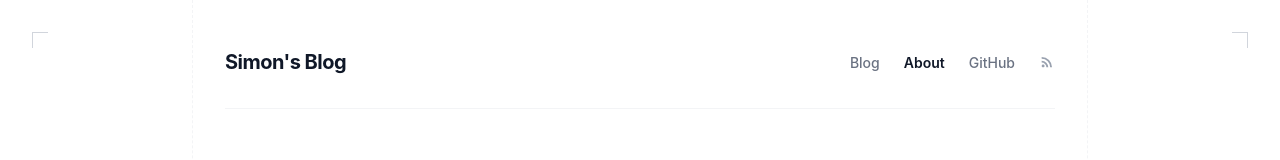
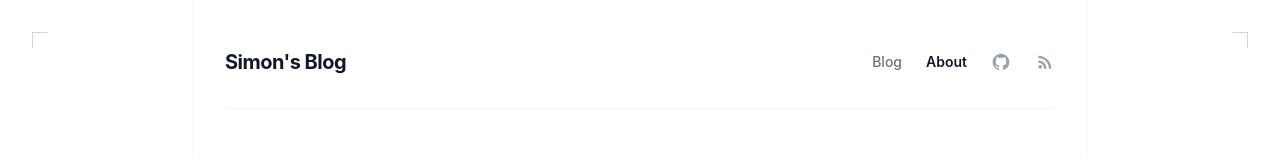
Before and after one commit to SimonLeclere/simons-notion-blog, a Next.js app: page /about in a window 1280 px wide. Shown: the top 160 px of the page. Built offline with nearby package versions, Linux system fonts and the light colour scheme.

Commit message:
feat: add GitHub link to navigation and improve link handling

```diff
--- a/src/components/nav.tsx
+++ b/src/components/nav.tsx
@@ -8,7 +8,6 @@ import { clsx } from 'clsx'
 const navItems = [
   { label: 'Blog', path: '/blog' },
   { label: 'About', path: '/about' },
-  { label: 'GitHub', path: 'https://github.com/SimonLeclere/simons-notion-blog', external: true },
 ]
 
 export default function Nav() {
@@ -48,11 +47,9 @@ export default function Nav() {
           {navItems.map((item) => {
             const isActive = pathname === item.path || (item.path !== '/' && pathname.startsWith(item.path))
             return (
-              <li key={item.path}>
+              <li key={item.path} className="flex items-center">
                 <Link
                   href={item.path}
-                  target={item.external ? '_blank' : undefined}
-                  rel={item.external ? 'noopener noreferrer' : undefined}
                   className={clsx(
                     "text-sm font-medium transition-colors hover:text-gray-900 dark:hover:text-gray-100",
                     isActive ? "text-gray-900 dark:text-gray-100 font-semibold" : "text-gray-500 dark:text-gray-400"
@@ -63,13 +60,27 @@ export default function Nav() {
               </li>
             )
           })}
-          <li>
+          <li className="flex items-center">
+            <Link
+              href="https://github.com/SimonLeclere/simons-notion-blog"
+              target="_blank"
+              rel="noopener noreferrer"
+              title="GitHub"
+              className="flex items-center text-gray-400 hover:text-gray-900 dark:text-zinc-500 dark:hover:text-gray-100 transition-colors"
+            >
+              <svg viewBox="0 0 24 24" fill="currentColor" className="h-5 w-5" aria-hidden="true">
+                <path d="M12 2C6.477 2 2 6.477 2 12c0 4.418 2.865 8.166 6.839 9.489.5.092.682-.217.682-.482 0-.237-.009-.868-.013-1.703-2.782.604-3.369-1.341-3.369-1.341-.454-1.154-1.11-1.461-1.11-1.461-.908-.62.069-.608.069-.608 1.003.07 1.531 1.03 1.531 1.03.892 1.529 2.341 1.087 2.91.832.092-.647.35-1.088.636-1.338-2.22-.253-4.555-1.11-4.555-4.943 0-1.091.39-1.984 1.029-2.683-.103-.253-.446-1.27.098-2.647 0 0 .84-.269 2.75 1.025A9.578 9.578 0 0 1 12 6.836a9.59 9.59 0 0 1 2.504.337c1.909-1.294 2.747-1.025 2.747-1.025.546 1.377.202 2.394.1 2.647.64.699 1.028 1.592 1.028 2.683 0 3.842-2.339 4.687-4.566 4.935.359.309.678.919.678 1.852 0 1.336-.012 2.415-.012 2.741 0 .267.18.579.688.481C19.138 20.163 22 16.418 22 12c0-5.523-4.477-10-10-10z" />
+              </svg>
+              <span className="sr-only">GitHub</span>
+            </Link>
+          </li>
+          <li className="flex items-center">
             <Link
               href="/feed.xml"
               title="Flux RSS"
-              className="text-gray-400 hover:text-orange-500 dark:text-zinc-500 dark:hover:text-orange-400 transition-colors"
+              className="flex items-center text-gray-400 hover:text-orange-500 dark:text-zinc-500 dark:hover:text-orange-400 transition-colors"
             >
-              <svg viewBox="0 0 24 24" fill="currentColor" className="h-4 w-4" aria-hidden="true">
+              <svg viewBox="0 0 24 24" fill="currentColor" className="h-5 w-5" aria-hidden="true">
                 <path d="M6.18 15.64a2.18 2.18 0 0 1 2.18 2.18C8.36 19.01 7.38 20 6.18 20C4.98 20 4 19.01 4 17.82a2.18 2.18 0 0 1 2.18-2.18M4 4.44A15.56 15.56 0 0 1 19.56 20h-2.83A12.73 12.73 0 0 0 4 7.27V4.44m0 5.66a9.9 9.9 0 0 1 9.9 9.9h-2.83A7.07 7.07 0 0 0 4 12.93V10.1z" />
               </svg>
               <span className="sr-only">Flux RSS</span>
@@ -92,8 +103,6 @@ export default function Nav() {
             <li key={item.path}>
               <Link
                 href={item.path}
-                target={item.external ? '_blank' : undefined}
-                rel={item.external ? 'noopener noreferrer' : undefined}
                 onClick={() => setIsOpen(false)}
                 className={clsx(
                   "block py-2 text-sm font-medium transition-colors hover:text-gray-900 dark:hover:text-gray-100",
@@ -107,11 +116,25 @@ export default function Nav() {
         })}
         <li>
           <Link
+            href="https://github.com/SimonLeclere/simons-notion-blog"
+            target="_blank"
+            rel="noopener noreferrer"
+            onClick={() => setIsOpen(false)}
+            className="flex items-center gap-2 py-2 text-sm font-medium text-gray-500 dark:text-gray-400 hover:text-gray-900 dark:hover:text-gray-100 transition-colors"
+          >
+            <svg viewBox="0 0 24 24" fill="currentColor" className="h-5 w-5" aria-hidden="true">
+              <path d="M12 2C6.477 2 2 6.477 2 12c0 4.418 2.865 8.166 6.839 9.489.5.092.682-.217.682-.482 0-.237-.009-.868-.013-1.703-2.782.604-3.369-1.341-3.369-1.341-.454-1.154-1.11-1.461-1.11-1.461-.908-.62.069-.608.069-.608 1.003.07 1.531 1.03 1.531 1.03.892 1.529 2.341 1.087 2.91.832.092-.647.35-1.088.636-1.338-2.22-.253-4.555-1.11-4.555-4.943 0-1.091.39-1.984 1.029-2.683-.103-.253-.446-1.27.098-2.647 0 0 .84-.269 2.75 1.025A9.578 9.578 0 0 1 12 6.836a9.59 9.59 0 0 1 2.504.337c1.909-1.294 2.747-1.025 2.747-1.025.546 1.377.202 2.394.1 2.647.64.699 1.028 1.592 1.028 2.683 0 3.842-2.339 4.687-4.566 4.935.359.309.678.919.678 1.852 0 1.336-.012 2.415-.012 2.741 0 .267.18.579.688.481C19.138 20.163 22 16.418 22 12c0-5.523-4.477-10-10-10z" />
+            </svg>
+            GitHub
+          </Link>
+        </li>
+        <li>
+          <Link
             href="/feed.xml"
             onClick={() => setIsOpen(false)}
             className="flex items-center gap-2 py-2 text-sm font-medium text-gray-500 dark:text-gray-400 hover:text-orange-500 dark:hover:text-orange-400 transition-colors"
           >
-            <svg viewBox="0 0 24 24" fill="currentColor" className="h-4 w-4" aria-hidden="true">
+            <svg viewBox="0 0 24 24" fill="currentColor" className="h-5 w-5" aria-hidden="true">
               <path d="M6.18 15.64a2.18 2.18 0 0 1 2.18 2.18C8.36 19.01 7.38 20 6.18 20C4.98 20 4 19.01 4 17.82a2.18 2.18 0 0 1 2.18-2.18M4 4.44A15.56 15.56 0 0 1 19.56 20h-2.83A12.73 12.73 0 0 0 4 7.27V4.44m0 5.66a9.9 9.9 0 0 1 9.9 9.9h-2.83A7.07 7.07 0 0 0 4 12.93V10.1z" />
             </svg>
             Flux RSS
```
